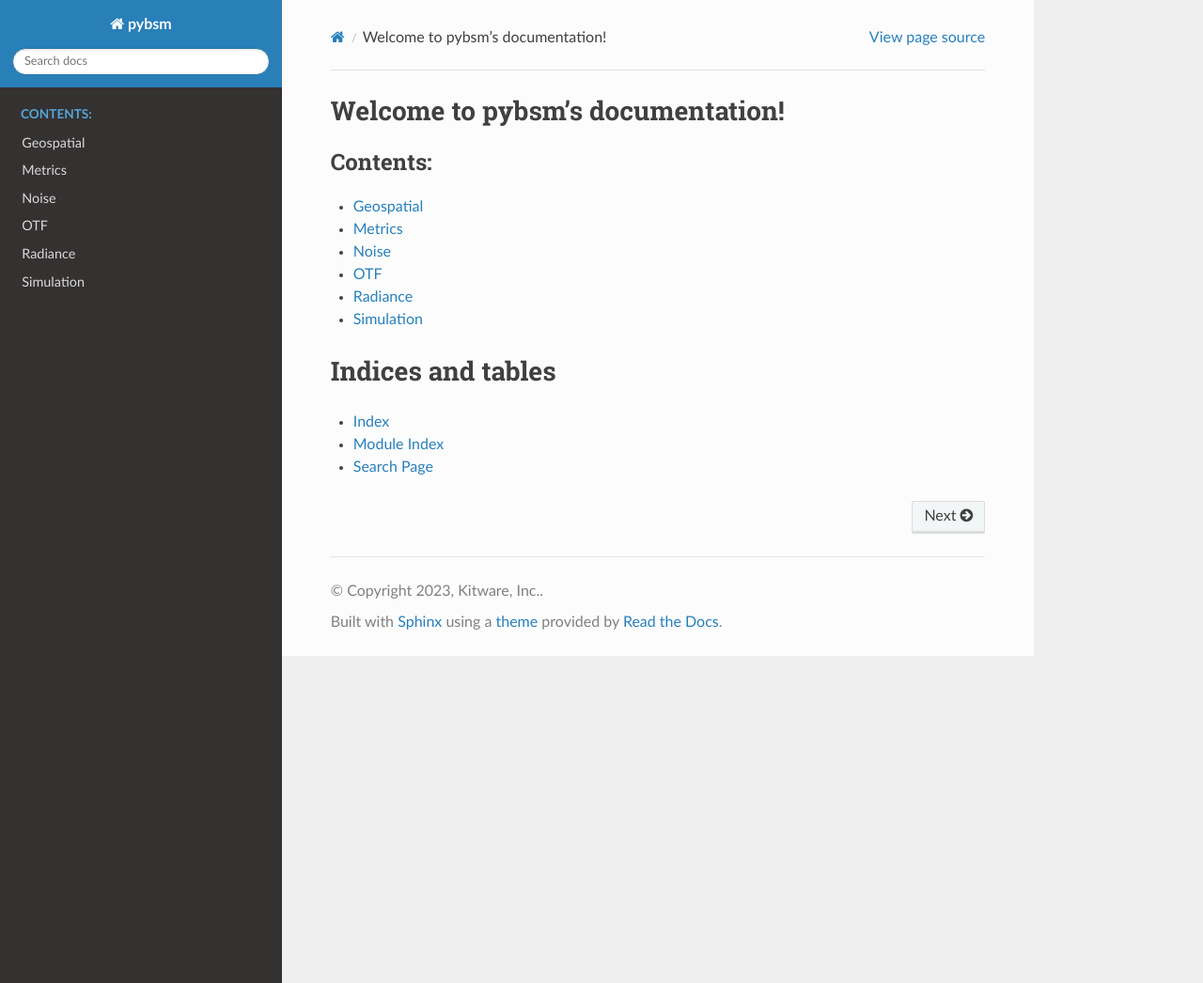
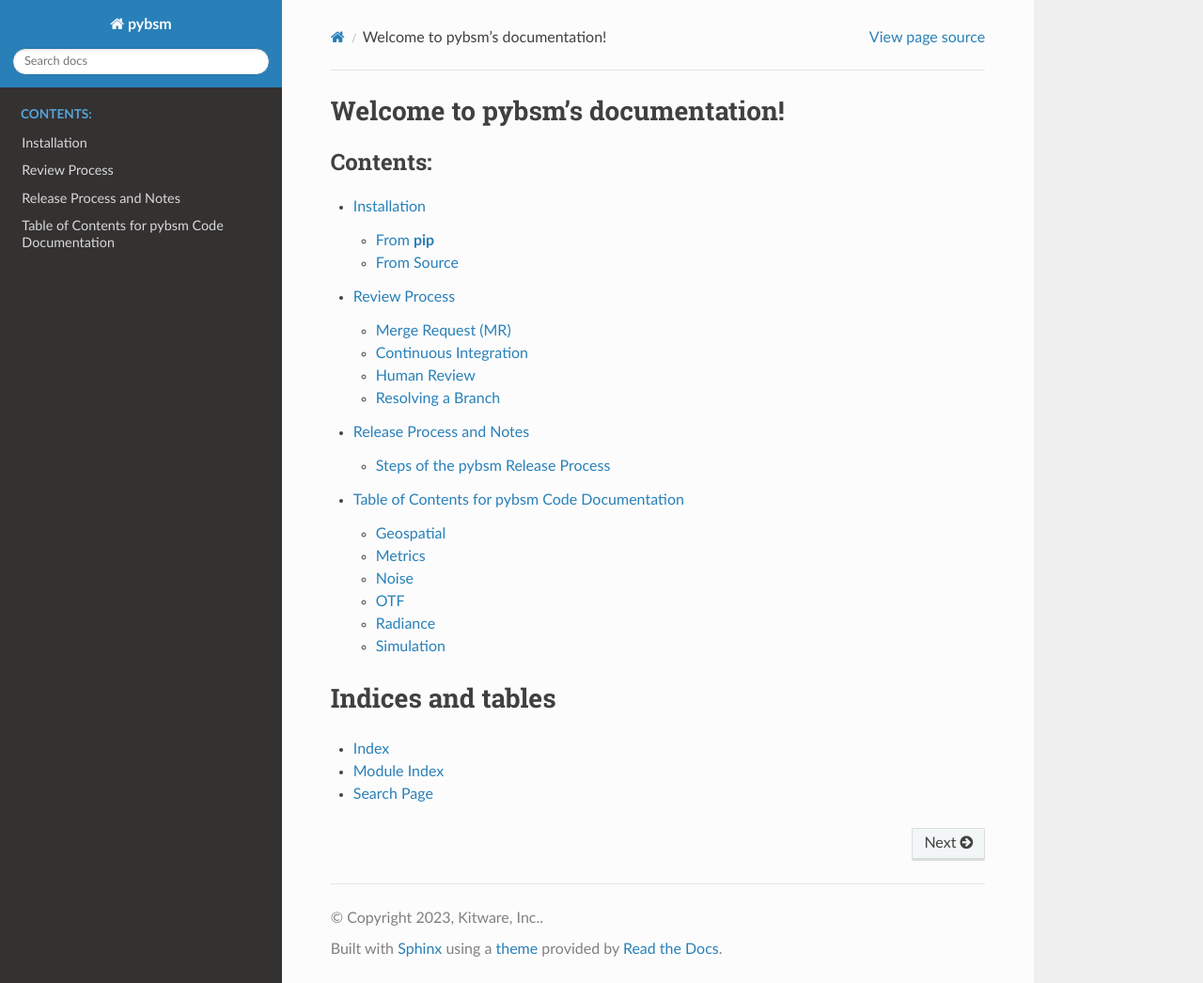
Before and after one commit to Kitware/pybsm, a Sphinx documentation site: the page built from docs/index.rst, in a window 1280 px wide and 1046 px high. Shown: the whole window at 94% size. Built offline with Sphinx 7.4.7 and the Read the Docs theme 2.0.0, drawn with Linux system fonts in a browser that asks for light colours; part of the change alters nothing that is shown.

Commit message:
moved around intro page, added in installation page and review and release processes

```diff
--- /dev/null
+++ b/docs/functionality.rst
@@ -0,0 +1,12 @@
+Table of Contents for pybsm Code Documentation
+==============================================
+
+.. toctree::
+   :maxdepth: 2
+
+   geospatial
+   metrics
+   noise
+   otf
+   radiance
+   simulation
--- a/docs/index.rst
+++ b/docs/index.rst
@@ -9,12 +9,10 @@ Welcome to pybsm's documentation!
    :maxdepth: 2
    :caption: Contents:
 
-   geospatial
-   metrics
-   noise
-   otf
-   radiance
-   simulation
+   installation
+   review_process
+   releasing
+   functionality
 
 
 Indices and tables
--- /dev/null
+++ b/docs/installation.rst
@@ -0,0 +1,112 @@
+Installation
+============
+
+There are two ways to obtain the pybsm package.
+The simplest is to install via the :command:`pip` command.
+Alternatively, the source tree can be acquired and be locally developed using
+`Poetry`_ (`installation`_ and `usage`_).
+
+.. _installation: Poetry-installation_
+.. _usage: Poetry-usage_
+
+
+From :command:`pip`
+-------------------
+
+.. prompt:: bash
+
+    pip install pybsm
+
+This method will install all of the same functionality as when installing from source.
+If you have an existing installation and would like to upgrade your version,
+provide the ``-U``/``--upgrade`` `option`__.
+
+__ Pip-install-upgrade_
+
+
+From Source
+-----------
+The following assumes `Poetry`_ is already installed.
+
+Quick Start
+^^^^^^^^^^^
+
+.. prompt:: bash
+
+    cd /where/things/should/go/
+    git clone https://gitlab.jatic.net/jatic/kitware/pybsm ./
+    poetry install
+    poetry run pytest
+    cd docs
+    poetry run make html
+
+
+Installing Python Dependencies
+^^^^^^^^^^^^^^^^^^^^^^^^^^^^^^
+This project uses `Poetry`_ for dependency management, environment consistency,
+package building, version management, and publishing to PYPI.
+Dependencies are `abstractly defined`_ in the :file:`pyproject.toml` file, as
+well as `specifically pinned versions`_ in the :file:`poetry.lock` file, both
+of which can be found in the root of the source tree.
+
+.. _abstractly defined: Poetry-dependencies_
+.. _specifically pinned versions: Poetry-poetrylock_
+
+The following installs both installation and development dependencies as
+specified in the :file:`pyproject.toml` file, with versions specified
+(including for transitive dependencies) in the :file:`poetry.lock` file:
+
+.. prompt:: bash
+
+    poetry install
+
+
+Building the Documentation
+^^^^^^^^^^^^^^^^^^^^^^^^^^
+The documentation for pybsn is maintained as a collection of
+`reStructuredText`_ documents in the :file:`docs/` folder of the project.
+The :program:`Sphinx` documentation tool can process this documentation
+into a variety of formats, the most common of which is HTML.
+
+Within the :file:`docs/` directory is a Unix :file:`Makefile` (for Windows
+systems, a :file:`make.bat` file with similar capabilities exists).
+This :file:`Makefile` takes care of the work required to run :program:`Sphinx`
+to convert the raw documentation to an attractive output format.
+For example, as shown in the Quick Start section (above), calling ``make html`` will generate
+HTML format documentation rooted at :file:`docs/_build/html/index.html`.
+
+Calling the command ``make help`` here will show the other documentation
+formats that may be available (although be aware that some of them require
+additional dependencies such as :program:`TeX` or :program:`LaTeX`).
+
+
+Live Preview
+""""""""""""
+
+While writing documentation in a markup format such as `reStructuredText`_, it
+is very helpful to preview the formatted version of the text.
+While it is possible to simply run the ``make html`` command periodically, a
+more seamless workflow of this is available.
+Within the :file:`docs/` directory is a small Python script called
+:file:`sphinx_server.py` that can simply be called with:
+
+.. prompt:: bash
+
+    poetry run python sphinx_server.py
+
+This will run a small process that watches the :file:`docs/` folder contents,
+as well as the source files in :file:`pybsm/`, for changes.
+:command:`make html` is re-run automatically when changes are detected.
+This will serve the resulting HTML files at http://localhost:5500.
+Having this URL open in a browser will provide you with an up-to-date
+preview of the rendered documentation.
+
+
+.. _Pip-install-upgrade: https://pip.pypa.io/en/stable/reference/pip_install/#cmdoption-U
+.. _Poetry: https://python-poetry.org
+.. _Poetry-installation: https://python-poetry.org/docs/#installation
+.. _Poetry-usage: https://python-poetry.org/docs/basic-usage/
+.. _Poetry-poetrylock: https://python-poetry.org/docs/basic-usage/#installing-with-poetrylock
+.. _Poetry-dependencies: https://python-poetry.org/docs/pyproject/#dependencies-and-dev-dependencies
+.. _Sphinx: http://sphinx-doc.org/
+.. _reStructuredText: http://docutils.sourceforge.net/rst.html
--- /dev/null
+++ b/docs/release_process.rst
@@ -0,0 +1,197 @@
+Steps of the pybsm Release Process
+==================================
+Three types of releases are expected to occur:
+  - major
+  - minor
+  - patch
+
+See the :file:`CONTRIBUTING.md` file for information on how to contribute features
+and patches.
+See the :file:`docs/review_process.rst` for information about how to, and what
+is involved in, reviewing contributions.
+
+The following process should apply when any release that changes the version
+number occurs.
+
+Create and Merge Version Update Branch
+--------------------------------------
+
+Major and Minor Releases
+^^^^^^^^^^^^^^^^^^^^^^^^
+Major and minor releases may add one or more trivial or non-trivial features
+and functionalities.
+
+1. Create a new branch off of the ``main`` named something like
+   ``update-to-v{NEW_VERSION}``, where ``NEW_VERSION`` is the new ``X.Y``
+   version.
+
+   a. Use the ``scripts/update_release_notes.sh`` script to update the project
+      version number, create ``docs/release_notes/v{NEW_VERSION}.rst``, and add
+      a new pending release notes stub file.
+
+      .. code-block:: bash
+
+         $ # When creating a major release
+         $ ./scripts/update_release_notes.sh major
+         $ # OR when creating a minor release
+         $ ./scripts/update_release_notes.sh minor
+
+   b. Add a descriptive paragraph under the title section of
+      ``docs/release_notes/v{NEW_VERSION}.rst`` summarizing this release.
+
+2. Push the created branch to the upstream repository, not your fork (this is
+   an exception to the normal forking workflow).
+
+3. Create a pull/merge request for this branch with ``release`` as the merge
+   target. This is to ensure that everything passes CI testing before making
+   the release. If there is an issue, then topic branches should be made and
+   merged into this branch until the issue is resolved.
+
+4. Get an approving review.
+
+5. Merge the pull/merge request into the ``release`` branch.
+
+6. Tag the resulting merge commit.
+   See `Tag new version`_ below for how to do this.
+
+7. As a repository administrator, merge the ``release`` branch into ``main``
+   locally and push the updated ``main`` to upstream. (Replace "upstream"
+   in the example below with your applicable remote name.)
+
+   .. code-block:: bash
+
+      $ git fetch --all
+      $ git checkout upstream/main
+      $ git merge --log --no-ff upstream/release
+      $ git push upstream main
+
+8. `Draft a new release on GitLab`_ for the new version.
+
+Patch Release
+^^^^^^^^^^^^^
+A patch release should only contain fixes for bugs or issues with an existing
+release.
+No new features or functionality should be introduced in a patch release.
+As such, patch releases should only ever be based on an existing release point
+(git tag).
+
+This list assumes we are creating a new patch release off of the *latest*
+release version, i.e. off of the ``release`` branch.
+If a patch release for an older release version is being created, see the
+`Patching an Older Release`_ section.
+
+1. Create a new branch off of the ``release`` branch named something like
+   ``update-to-v{NEW_VERSION}``, where ``NEW_VERSION`` is the target ``X.Y.Z``,
+   including the bump in the patch (``Z``) version component.
+
+   a. Use the ``scripts/update_release_notes.sh`` script to update the project
+      version number, create ``docs/release_notes/v{NEW_VERSION}.rst``, and add
+      a new pending release notes stub file.
+
+      .. code-block:: bash
+
+         $ ./scripts/update_release_notes.sh patch
+
+   b. Add a descriptive paragraph under the title section of
+      ``docs/release_notes/v{NEW_VERSION}.rst`` summarizing this release.
+
+2. Push the created branch to the upstream repository, not your fork (this is
+   an exception to the normal forking workflow).
+
+3. Create a pull/merge request for this branch with ``release`` as the merge
+   target. This is to ensure that everything passes CI testing before making
+   the release. If there is an issue, then topic branches should be made and
+   merged into this branch until the issue is resolved.
+
+4. Get an approving review.
+
+5. Merge the pull/merge request into the ``release`` branch.
+
+6. Tag the resulting merge commit.
+   See `Tag new version`_ below for how to do this.
+
+7. As a repository administrator, merge the ``release`` branch into ``main``
+   locally and push the updated ``main`` to upstream. (Replace "upstream"
+   in the example below with your applicable remote name.)
+
+   .. code-block:: bash
+
+      $ git fetch --all
+      $ git checkout upstream/main
+      $ git merge --log --no-ff upstream/release
+      $ git push upstream main
+
+8. `Draft a new release on GitLab`_ for the new version.
+
+Patching an Older Release
+"""""""""""""""""""""""""
+When patching a major/minor release that is not the latest version, a branch
+needs to be created based on the release version being patched to integrate the
+specific patches into.
+This branch should be prefixed with ``release-`` to denote that it is a release
+integration branch, e.g. ``release-v1.2.19`` (where ``19`` is the incremented
+patch version number).
+Patch topic-branches should be based on this ``release-...`` branch.
+When all fix branches have been integrated, follow the `Patch Release`_ section
+above, replacing ``release`` branch references (merge target) to be the
+``release-...`` integration branch.
+Step 6 should be to merge this release integration branch into ``release``
+first, and *then* ``release`` into ``main``, if applicable (some exceptional
+patches may only make sense for specific versions and don't warrant integration
+into upstream main).
+
+Tag new version
+---------------
+Release branches are tagged in order to record where in the git tree a
+particular release refers to.
+All release tags should be in the history of the ``release`` and ``main``
+branches (barring exceptional circumstances).
+
+We prefer to use local ``git tag`` commands to create the release version
+tag, pushing the tag to upstream.
+The version tag should be applied to the merge commit resulting from the
+above described ``update-to-v{NEW_VERSION}`` topic-branch ("the release").
+
+See the example commands below, replacing ``HASH`` with the appropriate git
+commit hash, and ``UPSTREAM`` with the appropriate remote name.
+We also show how to use `Poetry's version command`_ to consistently access the
+current, just-updated package version.
+
+.. code-block:: bash
+
+   $ git checkout HASH
+   $ VERSION="v$(poetry version -s)"
+   $ git tag -a "$VERSION" -F docs/release_notes/"$VERSION".rst
+   $ git push UPSTREAM "$VERSION"
+
+Draft a new release on GitLab
+-----------------------------
+After creating and pushing a new version tag, a GitLab "release" should be
+made.
+
+a. Navigate to the GitLab `Releases page`_ for the pytbsm repository.
+
+b. Click the "Create a new release" button (or go `here
+   <gitlab-new-release-page_>`_).
+
+c. Select from the "Tag name" dropdown the tag version just created and
+   pushed
+
+d. Enter the version number as the title, e.g. "v1.2.3".
+
+e. Select the release date.
+
+f. Copy and paste the release notes for this version into the release notes
+   field.
+
+g. Click the "Create Release" button to create the GitLab release!
+
+In the future, this may be automated.
+See the `appropriate GitLab documentation <gitlab-release-using-cicd_>`_ for
+more details.
+
+
+.. _Poetry's version command: https://python-poetry.org/docs/cli/#version
+.. _Releases page: https://gitlab.jatic.net/jatic/kitware/pybsm/-/releases
+.. _gitlab-new-release-page: https://gitlab.jatic.net/jatic/kitware/pybsm/-/releases/new
+.. _gitlab-release-using-cicd: https://docs.gitlab.com/ee/user/project/releases/#creating-a-release-by-using-a-cicd-job
--- /dev/null
+++ b/docs/releasing.rst
@@ -0,0 +1,7 @@
+Release Process and Notes
+=========================
+
+.. toctree::
+   :maxdepth: 2
+
+   release_process
--- /dev/null
+++ b/docs/review_process.rst
@@ -0,0 +1,160 @@
+Review Process
+**************
+
+The process for reviewing and integrating branches into ``nrtk`` is described
+below.
+
+For guidelines on contributing to ``nrtk``, see ``CONTRIBUTING.md``.
+
+For guidelines on the release process for ``nrtk``, see `Release Process and
+Notes`_.
+
+.. _`Release Process and Notes`: release_process.html
+
+.. contents:: The review process consists of the following parts:
+   :local:
+
+Merge Request (MR)
+==================
+An MR is initiated by a user intending to integrate a branch from their forked
+repository.
+Before the branch is integrated into the ``nrtk`` master branch, it must
+first go through a series of checks and a review to ensure that the branch is
+consistent with the rest of the repository and doesn't contain any issues.
+
+Workflow Status
+---------------
+The submitter must set the status of their MR.
+
+Draft
+^^^^^
+Indicates that the submitter does not think that the MR is in a reviewable or
+mergeable state.
+Once they complete their work and think that the MR is ready to be considered
+for merger, they may set the status to ``Open``.
+
+Open
+^^^^
+Indicates that a MR is ready for review and that the submitter of the MR thinks
+that the branch is ready to be merged.
+If a review is received that requests substantial changes to the contributed
+content, effectively returning the task at hand into a "development" phase, the
+MR status should be changed to ``Draft`` (by the author of the MR) to indicate
+that such changes are underway.
+
+If the submitter is still working on the MR and simply wants feedback, they
+must request it and leave their branch marked as a ``Draft``.
+
+Closed
+^^^^^^
+Indicates that the MR is resolved or discarded.
+
+
+Continuous Integration
+======================
+The following checks are included in the automated portion of the review
+process, and are triggered whenever a merge-request is made or changes, a tag is
+created, or when the ``main`` branch is updated.
+These are run as part of the CI/CD pipeline driven by GitLab CI pipelines, and
+defined by the :file:`.gitlab-ci.yml` file.
+The success or failure of each may be seen in-line in a submitted MR in the
+"Checks" section of the MR view.
+
+Code Style Consistency (``test-py-lint``)
+-----------------------------------------
+Runs ``flake8`` to quality check the code style.
+You can run this check manually in your local repository with
+``poetry run flake8``.
+
+Passage of this check is strictly required.
+
+Static Type Analysis (``test-py-typecheck``)
+--------------------------------------------
+Performs static type analysis.
+You can run this check manually in your local repository with ``poetry run
+mypy``.
+
+Passage of this check is strictly required.
+
+Documentation Build (``test-docs-build``)
+-----------------------------------------
+Performs a build of our sphinx documentation.
+
+Passage of this check is strictly required.
+
+Unit tests (``test-pytest``)
+----------------------------
+Runs the unittests created under ``tests/`` as well as any doc-tests found in
+doc-strings in the package code proper.
+You can run this check manually  in your local repository with ``poetry run
+pytest``.
+
+Passage of these checks is strictly required.
+
+Code Coverage (``test-coverage-percent``)
+-----------------------------------------
+This job checks that the lines of code covered by our Unit Tests checks meet or
+exceed certain thresholds.
+
+Passage of this check is not strictly required but highly encouraged.
+
+Release Notes Check (``test-release-notes-check``)
+--------------------------------------------------
+Checks that the current branch's release notes has modifications relative to
+the marge target's.
+
+Passage of this check is not strictly required but highly encouraged.
+
+Example Notebooks Execution (``test-notebooks``)
+------------------------------------------------
+This check executes included example notebooks to ensure their proper
+functionality with the package with respect to a merge request.
+Not all notebooks may be run, as some may be set up to use too many resources
+or run for an extended period of time.
+
+Passage of these checks is strictly required.
+
+
+Human Review
+============
+Once the automatic checks are either resolved or addressed, the submitted MR
+will need to go through a human review.
+Reviewers should add comments to provide feedback and raise potential issues on
+logical and semantic details of the contributed content that would otherwise
+not be caught by the discrete automatic checks above.
+Should the MR pass their review, the reviewer should then indicate that it has
+their approval using the GitLab review interface to flag the MR as ``Approved``.
+
+A review can still be requested before the checks are resolved, but the MR must
+be marked as a ``Draft``.
+Once the MR is in a mergeable state, it will need to undergo a final review to
+ensure that there are no outstanding issues.
+
+If a MR is not a draft and has an appropriate amount of approving reviews, it
+may be merged at any time.
+
+Notebooks
+---------
+The default preference is that all Jupyter Notebooks be included in execution
+of the Notebook CI job (listed under the ``parallel:matrix`` section).
+If a notebook is added in the MR, it should be verified that it has been added
+to the list of notebooks to be run.
+If it has not been, the addition should be requested or for a rationale as to
+why it has not been.
+Rationale for excluding specific notebooks from the CI job should be added to
+the relevant section in ``examples/README.md``.
+
+Resolving a Branch
+==================
+
+Merge
+-----
+Once a MR receives an approving review and is no longer marked as a ``Draft``,
+the repository maintainers can merge it, closing the merge request.
+It is recommended that the submitter delete their branch after the MR is
+merged.
+
+Close
+-----
+If it is decided that the MR will not be integrated into ``nrtk``, then
+it can be closed through GitLab.
```
